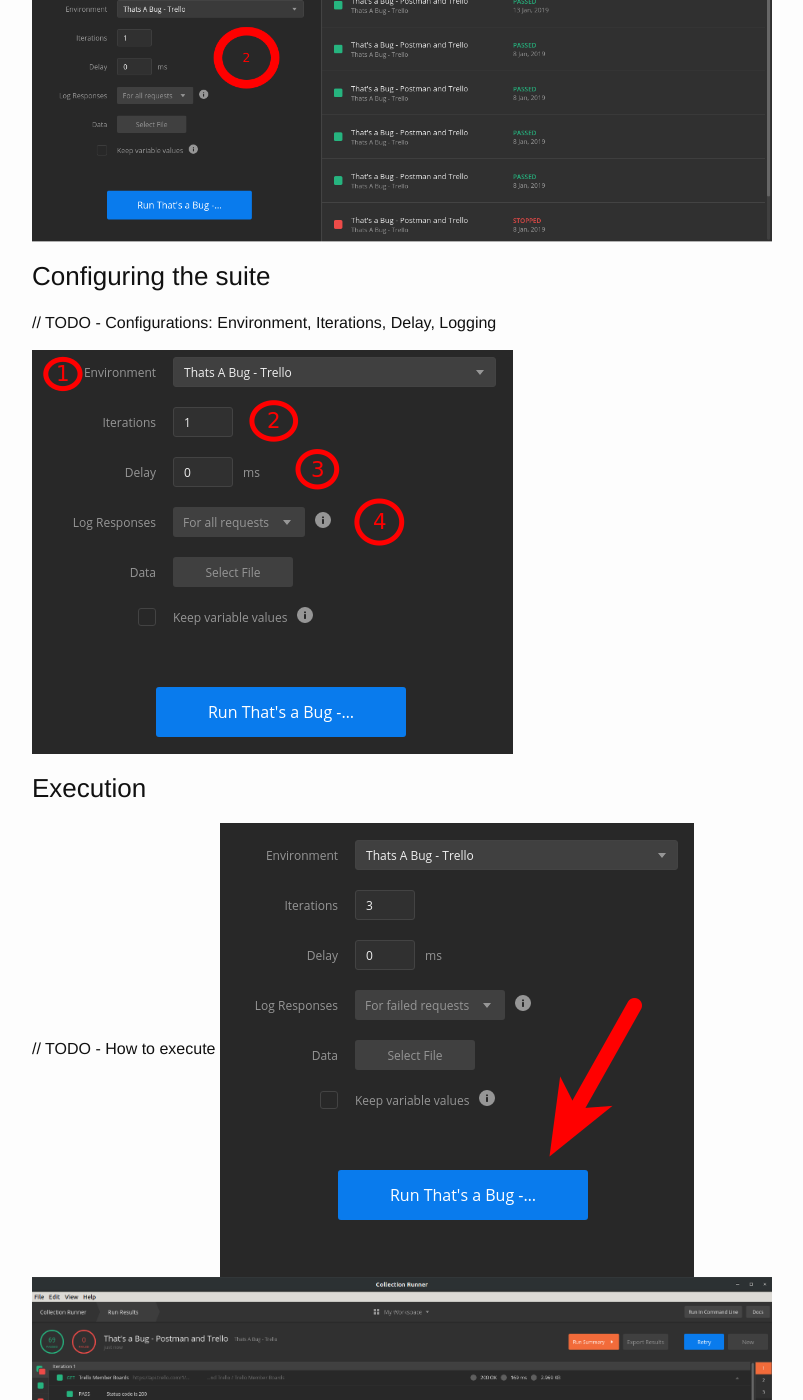
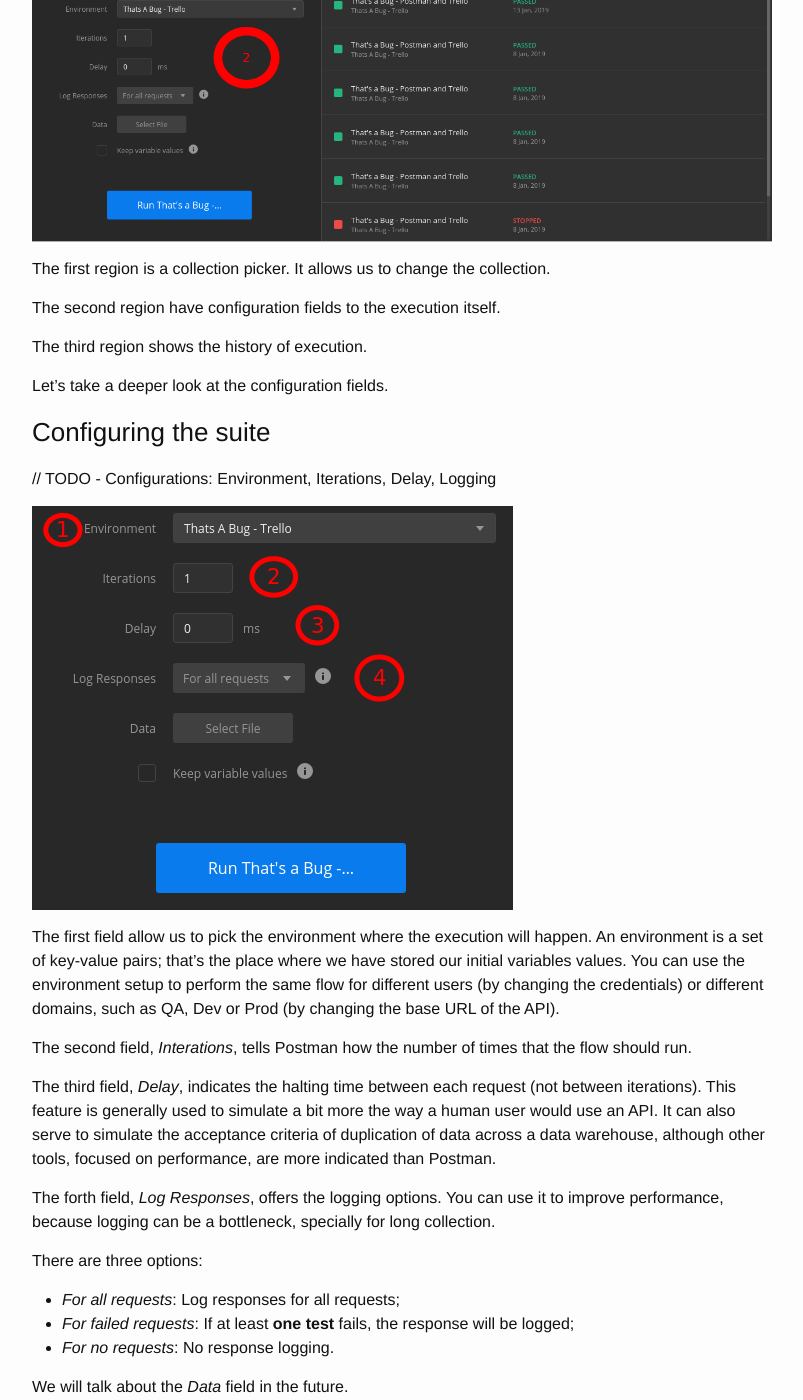
Before and after one commit to JoaoGFarias/JoaoGFarias.github.io, a Jekyll site: the page built from _posts/2019-01-24-postman_runner.markdown, in a window 1280 px wide and 1400 px high, scrolled down 2788 px. Shown: the whole window, without its empty margins (238-1041 px from the left). Built offline with Jekyll 4.4.1, drawn with Linux system fonts in a browser that asks for light colours; some of the changed text lies outside the part shown.

Commit message:
WIP - Postman Runner

```diff
--- a/_layouts/postman-series.html
+++ b/_layouts/postman-series.html
@@ -3,3 +3,4 @@
 ---
 See all posts of this series <a href="/tag/postman-series.html"> here</a>
 {{ content }}
+You can find more cool stuff about Postman by <a href="/tag/postman-series.html"> clicking here</a>
--- a/_posts/2019-01-24-postman_runner.markdown
+++ b/_posts/2019-01-24-postman_runner.markdown
@@ -10,14 +10,14 @@
 
 ## In the last episode...
 
-One the [last post](http://thatsabug.com/2019/01/10/intro_postman_trello.html) we've learned how to investigate the Trello
+... we have [learned](http://thatsabug.com/2019/01/10/intro_postman_trello.html) how to investigate the Trello
 API using Postman.
 
 We've [created a board](http://thatsabug.com/2019/01/10/intro_postman_trello.html#step-1-create-a-board), [some lists](http://thatsabug.com/2019/01/10/intro_postman_trello.html#step-2-create-two-lists), [a couple of cards](http://thatsabug.com/2019/01/10/intro_postman_trello.html#step-3-creating-a-card), [moved them around](http://thatsabug.com/2019/01/10/intro_postman_trello.html#step-5-moving-the-card-between-lists), [checked the behavior of some invalid operations](http://thatsabug.com/2019/01/10/intro_postman_trello.html#step-51-invalid-operations), and [deleted the board](http://thatsabug.com/2019/01/10/intro_postman_trello.html#step-6-deleting-the-board).
 
-You can download the suite here and run it by yourself:
+You can get the suite here and run it by yourself:
 
-[Postman Suite Download](https://raw.githubusercontent.com/JoaoGFarias/JoaoGFarias.github.io/api_postman_post/assets/images/postman_intro/thats_a_bug_postman_trello.postman_collection.json)
+[Download here](https://raw.githubusercontent.com/JoaoGFarias/JoaoGFarias.github.io/api_postman_post/assets/images/postman_intro/thats_a_bug_postman_trello.postman_collection.json)
 
 So far, so good... However, to perform the all these operations, we have to click on the _Run_ button of each of the 6 requests... **IN ORDER**.
 If we skip the request to create the lists, the cards cannot be created.
@@ -47,11 +47,37 @@
 
 ![Postman Runner UI]({{ "assets/images/postman_runner/postman_runner/runner_UI.png" | absolute_url }})
 
+The first region is a collection picker. It allows us to change the collection.
+
+The second region have configuration fields to the execution itself.
+
+The third region shows the history of execution.
+
+Let's take a deeper look at the configuration fields.
+
 ### Configuring the suite
 
 // TODO - Configurations: Environment, Iterations, Delay, Logging
 
 ![Accessing Postman Runner Configuration]({{ "assets/images/postman_runner/configuring/configuring.png" | absolute_url }})
+
+The first field allow us to pick the environment where the execution will happen.
+An environment is a set of key-value pairs; that's the place where we have stored our initial variables values.
+You can use the environment setup to perform the same flow for different users (by changing the credentials) or different domains, such as QA, Dev or Prod (by changing the base URL of the API).
+
+The second field, _Interations_, tells Postman how the number of times that the flow should run.
+
+The third field, _Delay_, indicates the halting time between each request (not between iterations). This feature is generally used to simulate a bit more the way a human user would use an API. It can also serve to simulate the acceptance criteria of duplication of data across a data warehouse, although other tools, focused on performance, are more indicated than Postman.
+
+The forth field, _Log Responses_, offers the logging options. You can use it to improve performance, because logging can be a bottleneck, specially for long collection.
+
+There are three options:
+
+- _For all requests_: Log responses for all requests;
+- _For failed requests_: If at least **one test** fails, the response will be logged;
+- _For no requests_: No response logging.
+
+We will talk about the _Data_ field in the future.
 
 ### Execution
 
```
Also changed, not shown: other parts of _posts/2019-01-24-postman_runner.markdown (+1 -1 lines), assets/images/postman_runner/configuring/collection_list.png (added).
